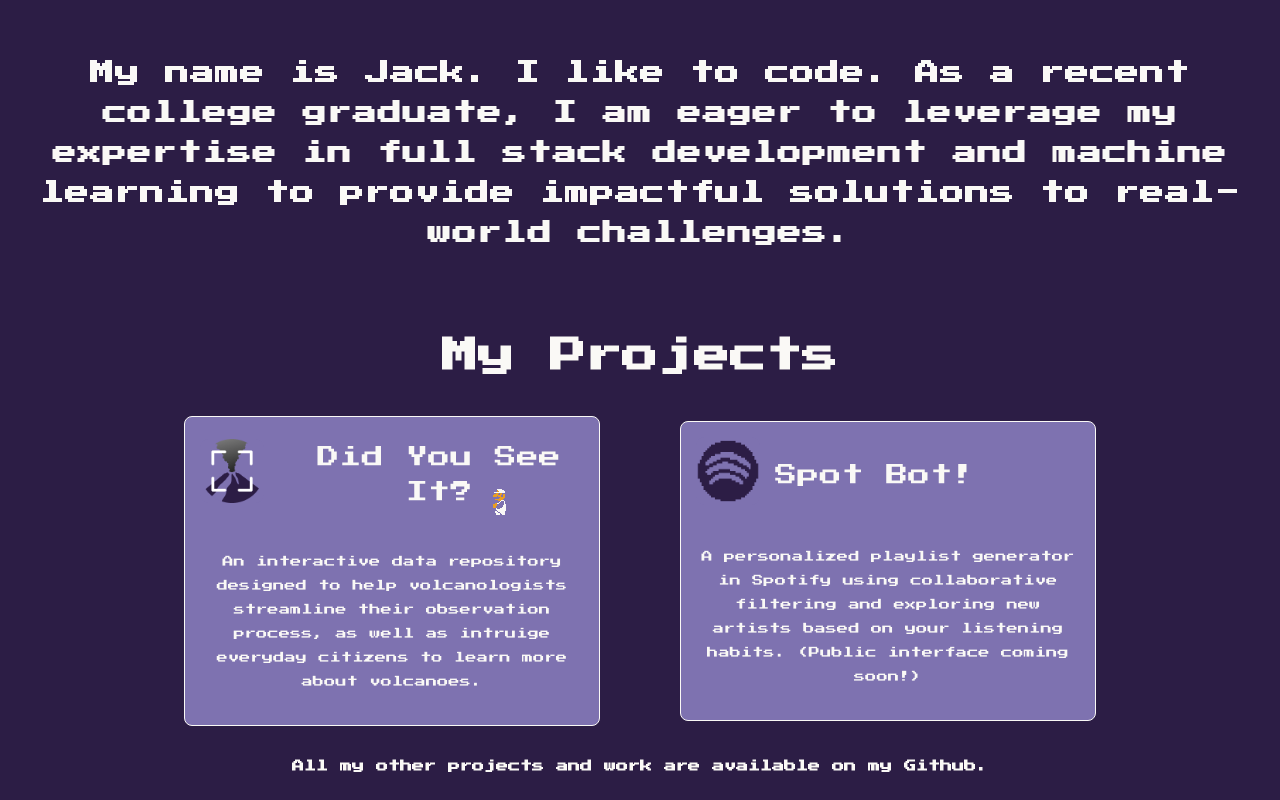
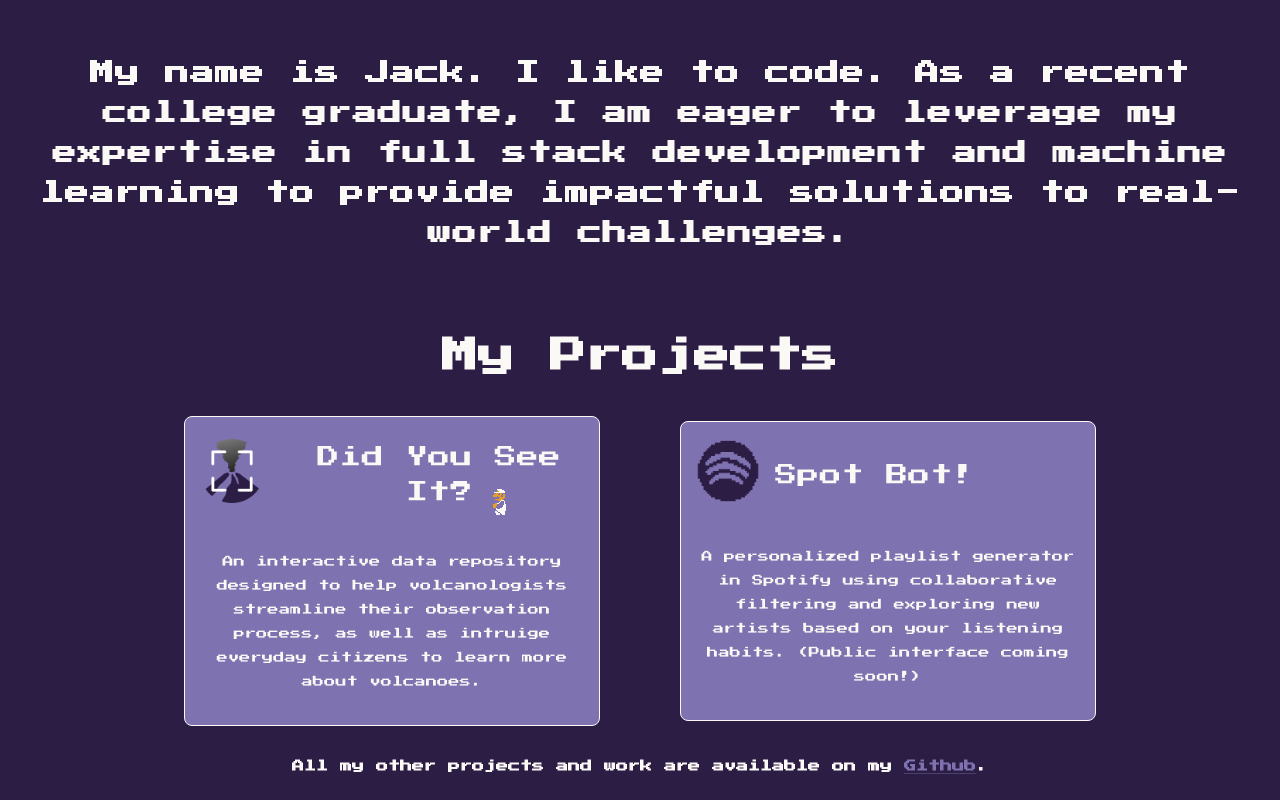
Before and after one commit to J-Henny/Portfolio, a React (Create React App) app in the folder frontend/: page / in a window 1280 px wide. Shown: the part 269-1069 px from the top of the page. Built offline with nearby package versions, Linux system fonts and the light colour scheme.

Commit message:
add github link

```diff
--- a/frontend/src/pages/Projects.js
+++ b/frontend/src/pages/Projects.js
@@ -1,5 +1,5 @@
 import React from 'react';
-import { Grid, Paper, Typography, Box, Button } from '@mui/material';
+import { Grid, Paper, Typography, Box, Button, Link } from '@mui/material';
 import dysiDay from "../images/didyouseeit-dark.png";
 import dysiNight from "../images/didyouseeit-light.png";
 import spotifyDay from "../images/spotify-dark.png";
@@ -38,7 +38,13 @@ const Projects = ({isNight, isMobile}) => {
         </Grid>
       </Grid>
 
-        <h6 className='font-link' style={{textAlign: 'center', fontSize: '12px', color: '#faf9f6'}}>All my other projects and work are available on my Github.</h6>
+        <h6 className='font-link' style={{textAlign: 'center', fontSize: '12px', color: '#faf9f6'}}>All my other projects and work are available on my <Link
+        className='font-link'
+        color={ isNight ? '#7e72b0' : '#2c1d45'}
+        onClick={() => {
+          window.open("https://github.com/J-Henny", '_blank');
+        }}>Github</Link>.</h6>
+
       </div>
 
     </div>
```
